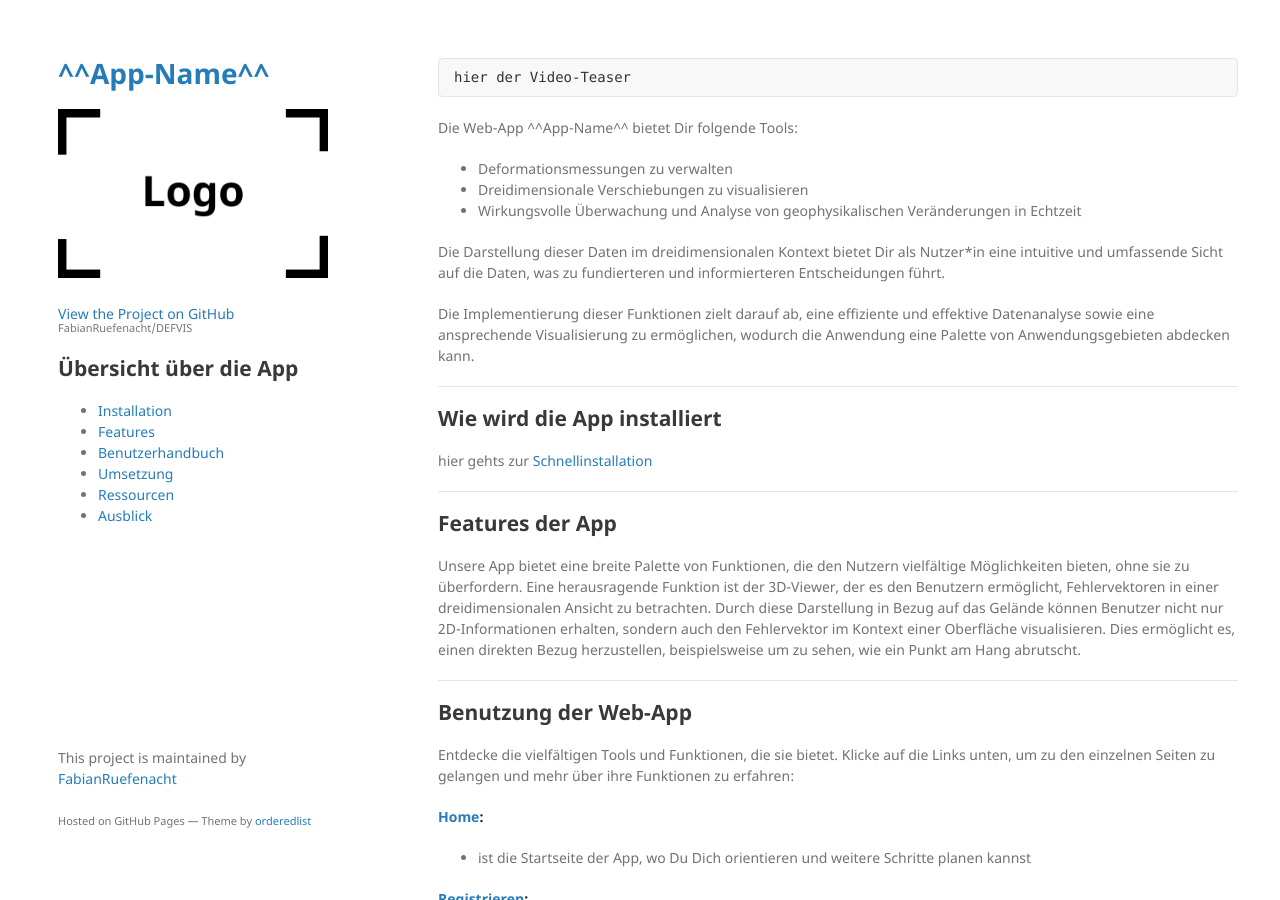
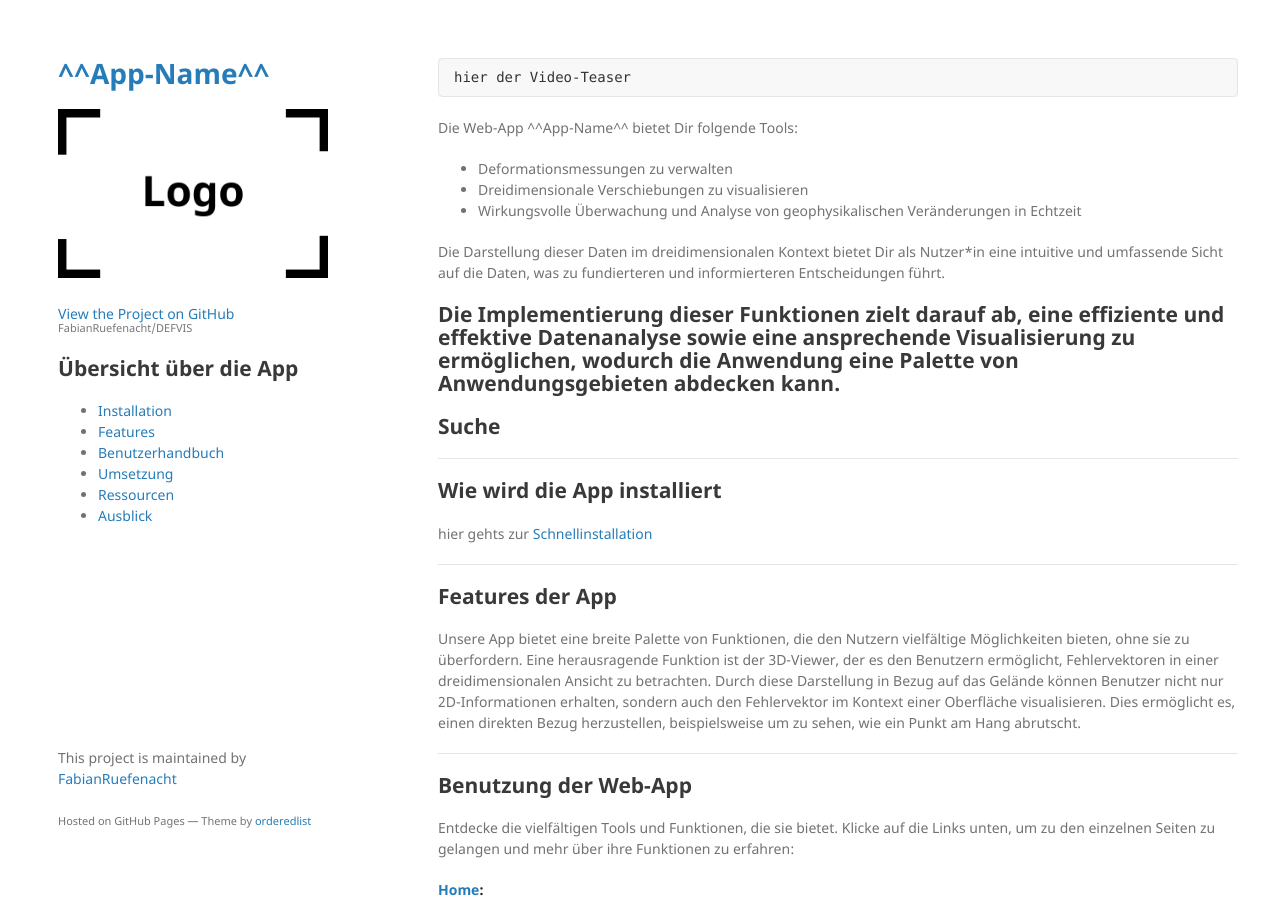
Before and after one commit to FabianRuefenacht/DEFVIS, a Jekyll site: the page built from docs/index.md, in a window 1280 px wide and 900 px high. Built offline with Jekyll 4.4.1, drawn with Linux system fonts in a browser that asks for light colours; our own code applies the rules of GitHub Pages for plain Markdown files; comment, search, counter and statistics services are not loaded.

Commit message:
Update index.md

```diff
--- a/docs/index.md
+++ b/docs/index.md
@@ -10,7 +10,13 @@
 
 Die Darstellung dieser Daten im dreidimensionalen Kontext bietet Dir als Nutzer\*in eine intuitive und umfassende Sicht auf die Daten, was zu fundierteren und informierteren Entscheidungen führt.
 
-Die Implementierung dieser Funktionen zielt darauf ab, eine effiziente und effektive Datenanalyse sowie eine ansprechende Visualisierung zu ermöglichen, wodurch die Anwendung eine Palette von Anwendungsgebieten abdecken kann.
+## Die Implementierung dieser Funktionen zielt darauf ab, eine effiziente und effektive Datenanalyse sowie eine ansprechende Visualisierung zu ermöglichen, wodurch die Anwendung eine Palette von Anwendungsgebieten abdecken kann.
+
+## Suche
+
+<script async src="https://cse.google.com/cse.js?cx=80a9efd4977de4c50">
+</script>
+<div class="gcse-search"></div>
 
 ---
 
```
